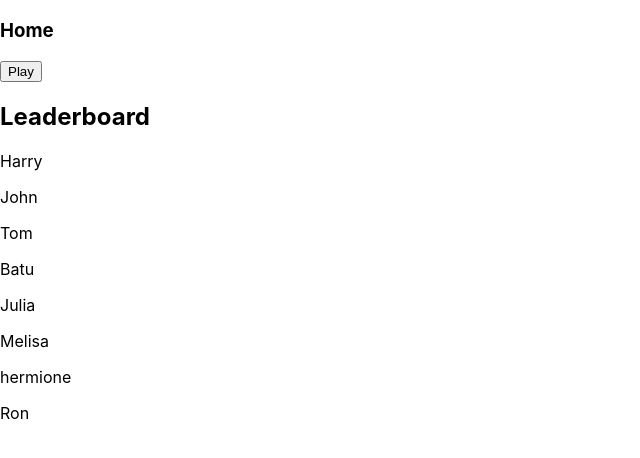
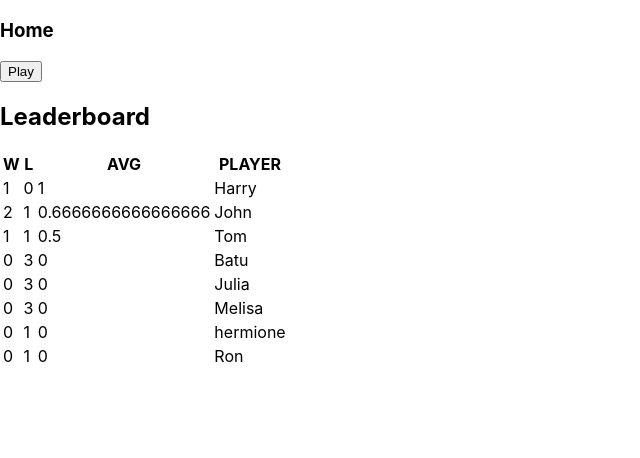
Before and after one commit to tsteelematc/tca-guillotine, a React (Create React App) app: page /#/ in a window 1280 px wide. Shown: the top 458 px of the page, without its empty margins (0-640 px from the left). Built offline with nearby package versions, Linux system fonts and the light colour scheme.

Commit message:
Thing showing up...
Let's fix the rounding next ! ! !

```diff
--- a/src/Home.tsx
+++ b/src/Home.tsx
@@ -36,13 +36,32 @@ export const Home: FC<HomeProps> = ({ leaderboardData }) => {
                     </h2>
                     {
                         leaderboardData.length > 0
-                        ? leaderboardData.map(x => (
-                            <p>
-                                {
-                                    x.name
-                                }
-                            </p>
-                        ))
+                        ? (
+                            <table
+                                className='table'
+                            >
+                                <thead>
+                                    <tr>
+                                        <th>W</th>
+                                        <th>L</th>
+                                        <th>AVG</th>
+                                        <th>PLAYER</th>
+                                    </tr>
+                                </thead>
+                                <tbody>
+                                    {
+                                        leaderboardData.map(lbe => (
+                                            <tr>
+                                                <td>{ lbe.wins }</td>
+                                                <td>{ lbe.losses }</td>
+                                                <td>{ lbe.avg }</td>
+                                                <td>{ lbe.name }</td>
+                                            </tr>
+                                        ))
+                                    }
+                                </tbody>
+                            </table>
+                        )
                         : (
                             <p>
                                 Play a game to see the leaderboard!
```
